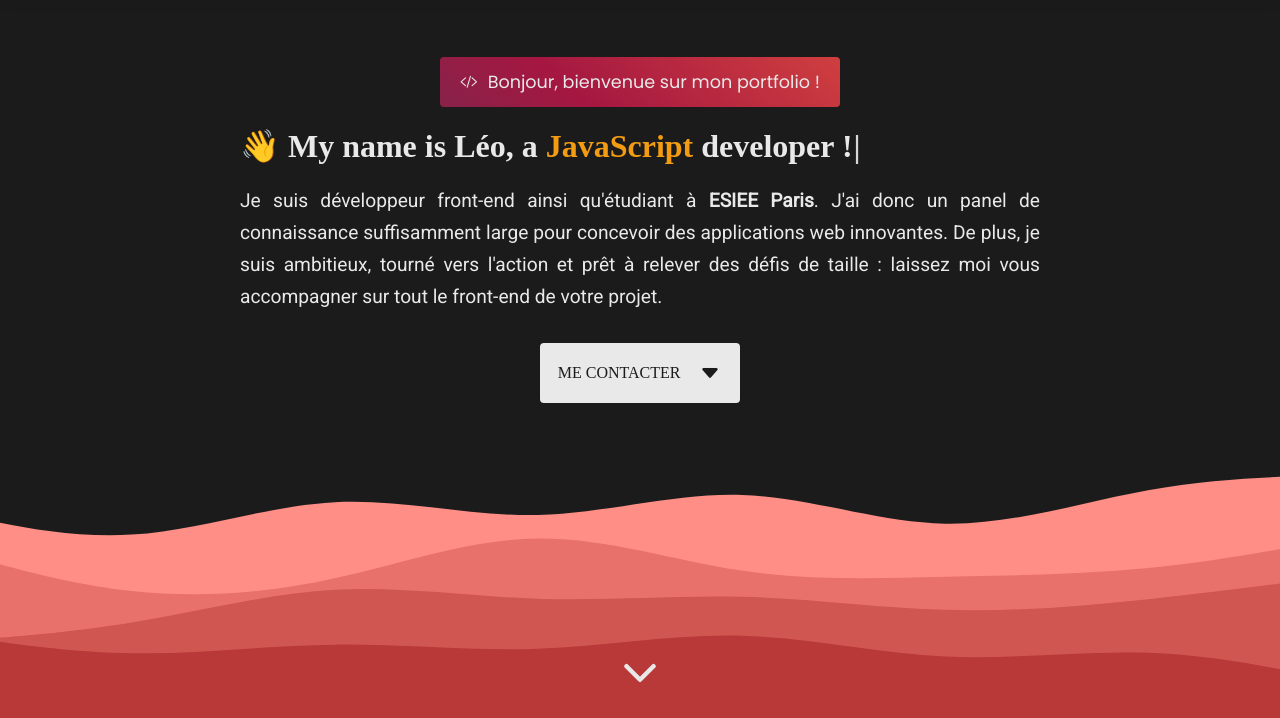
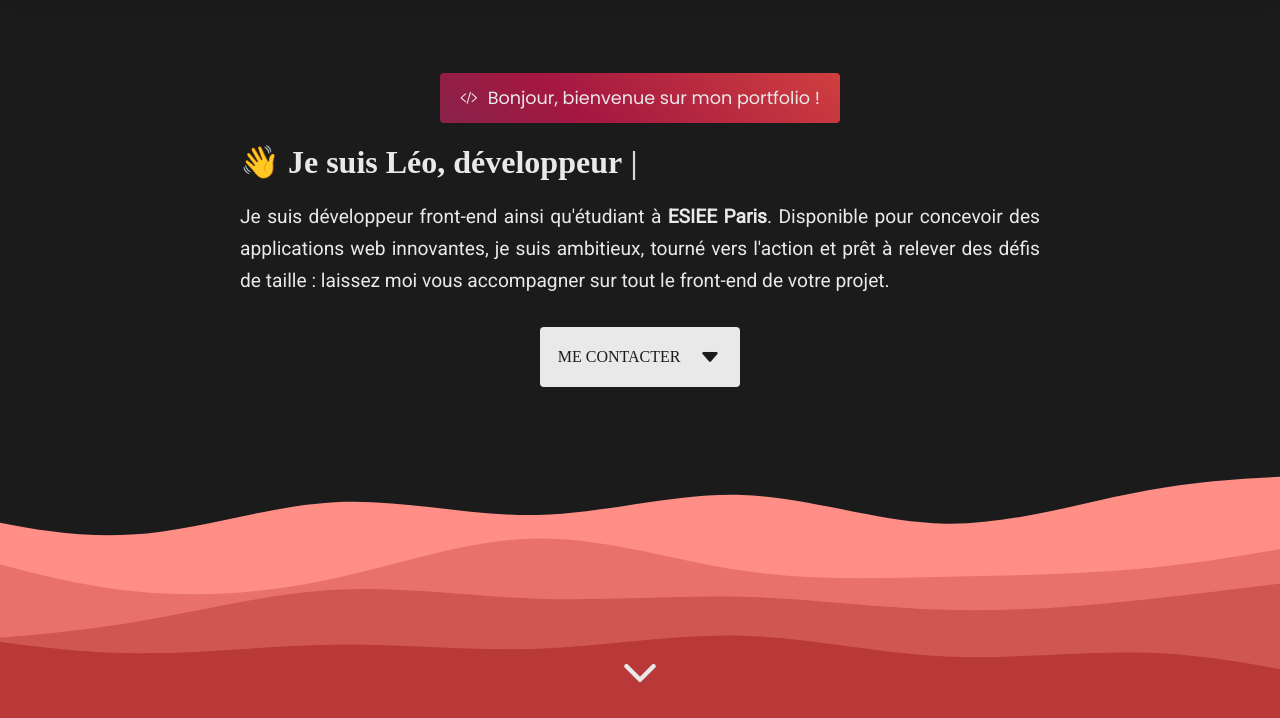
Before and after one commit to leoroullois/portfolio-leoroullois, a website: page index.html in a window 1280 px wide. Shown: the part 82-800 px from the top of the page. Drawn offline with nearby package versions, Linux system fonts and the light colour scheme; no server answers; a web font is replaced by a local one.

Commit message:
feat: typewriter in french

```diff
--- a/index.html
+++ b/index.html
@@ -59,11 +59,10 @@
 				</h1>
 				<p id="description">
 					Je suis développeur front-end ainsi qu'étudiant à
-					<span class="strong">ESIEE Paris</span>. J'ai donc un panel de
-					connaissance suffisamment large pour concevoir des applications web
-					innovantes. De plus, je suis ambitieux, tourné vers l'action et prêt à
-					relever des défis de taille : laissez moi vous accompagner sur tout le
-					front-end de votre projet.
+					<span class="strong">ESIEE Paris</span>. Disponible pour concevoir des
+					applications web innovantes, je suis ambitieux, tourné vers l'action
+					et prêt à relever des défis de taille : laissez moi vous accompagner
+					sur tout le front-end de votre projet.
 				</p>
 				<a href="#contact" id="learn-more-btn">
 					<p>Me contacter</p>
--- a/js/main.js
+++ b/js/main.js
@@ -3,23 +3,17 @@ new Typewriter(mainTitle, {
 	deleteSpeed: 20,
 })
 	.changeDelay(20)
-	.typeString("My name is Léo")
+	.typeString("Je suis Léo")
 	.pauseFor(300)
-	.typeString(
-		", an <span style='color: #d35400;'>HTML</span>/<span style='color:#2980b9';>CSS</span> developer !"
-	)
+	.typeString(", développeur <span style='color:#f39c12';>JavaScript</span> !")
 	.pauseFor(1000)
-	.deleteChars(23)
+	.deleteChars(12)
 	.pauseFor(500)
-	.typeString("a <span style='color: #f39c12;'>JavaScript</span> developer !")
+	.typeString("<span style='color: #3498db;'>React</span> !")
 	.pauseFor(1000)
-	.deleteChars(24)
+	.deleteChars(7)
 	.pauseFor(500)
-	.typeString("a <span style='color: #3498db;'>React</span> developer !")
-	.pauseFor(1000)
-	.deleteChars(19)
-	.pauseFor(500)
-	.typeString("a <span style='color:#b93838;'>front-end</span> developer !")
+	.typeString("<span style='color: #b93838;'>front-end</span> !")
 	.start();
 // ? Loader
 const loader = document.querySelector("#loader");
```
Also changed, not shown: contact.html (+1 -1 lines).
